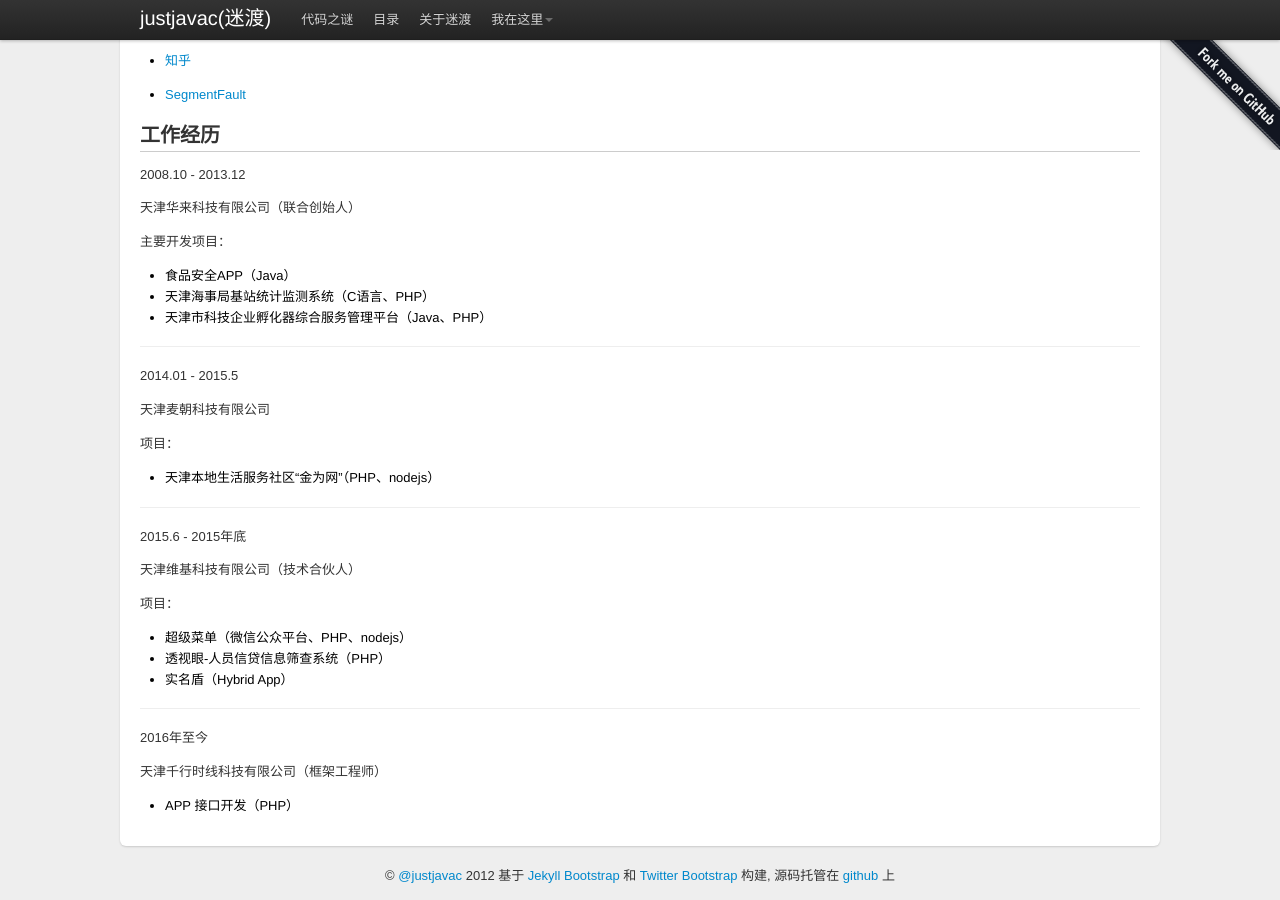
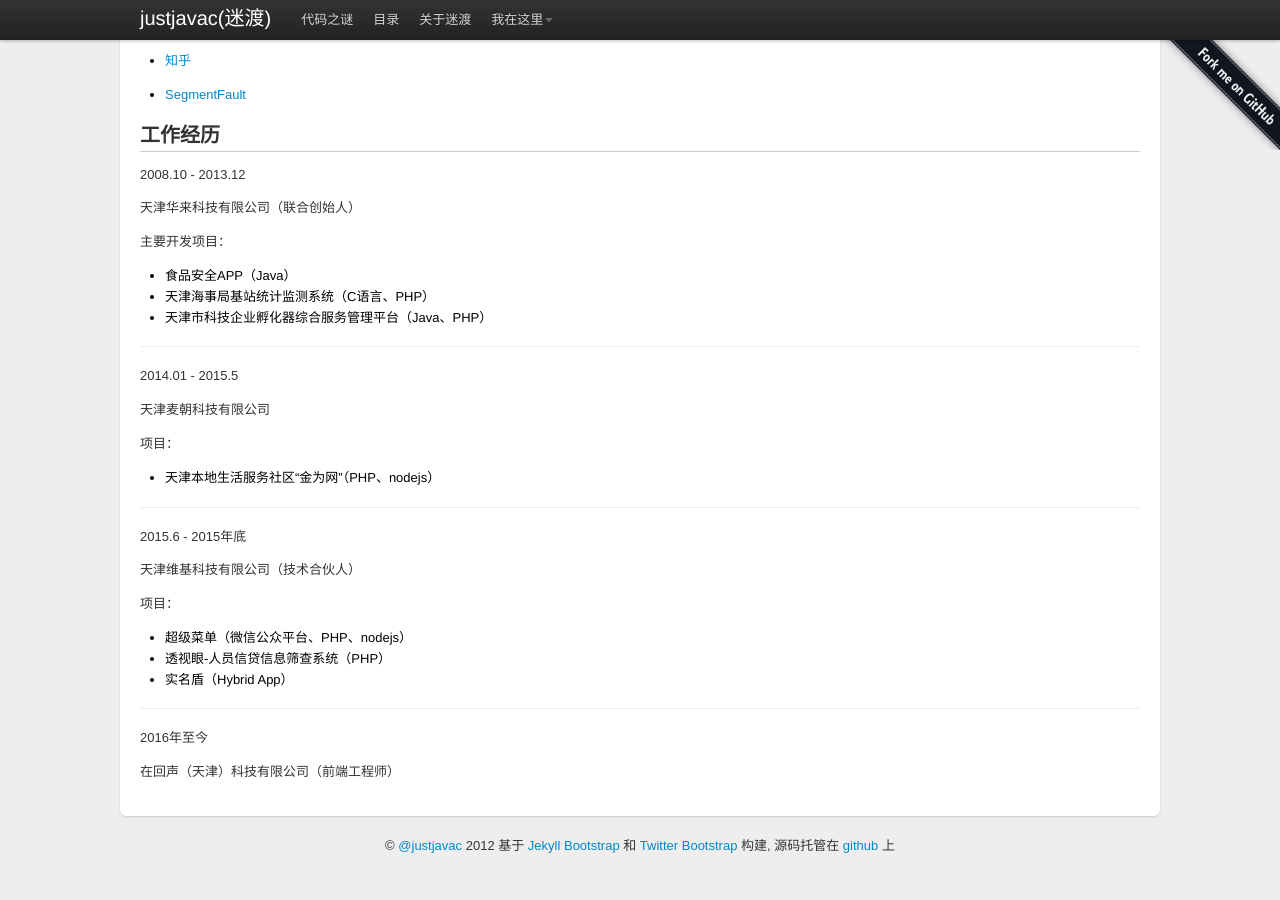
Before and after one commit to justjavac/justjavac.github.com, a Jekyll site: the page built from resume.md, in a window 1280 px wide and 900 px high, scrolled down 505 px. Built offline with Jekyll 4.4.1, drawn with Linux system fonts in a browser that asks for light colours; nearby versions of some CDN libraries; comment, search, counter and statistics services are not loaded; after the commit the page ends 1375 px from its top, so only the background shows below that.

Commit message:
Update resume.md

```diff
--- a/resume.md
+++ b/resume.md
@@ -71,6 +71,4 @@ JSON API 中文规范维护者，Flaurm 中文社区创始人。
 
 2016年至今
 
-天津千行时线科技有限公司（框架工程师）
-
-- APP 接口开发（PHP）
+在回声（天津）科技有限公司（前端工程师）
```
